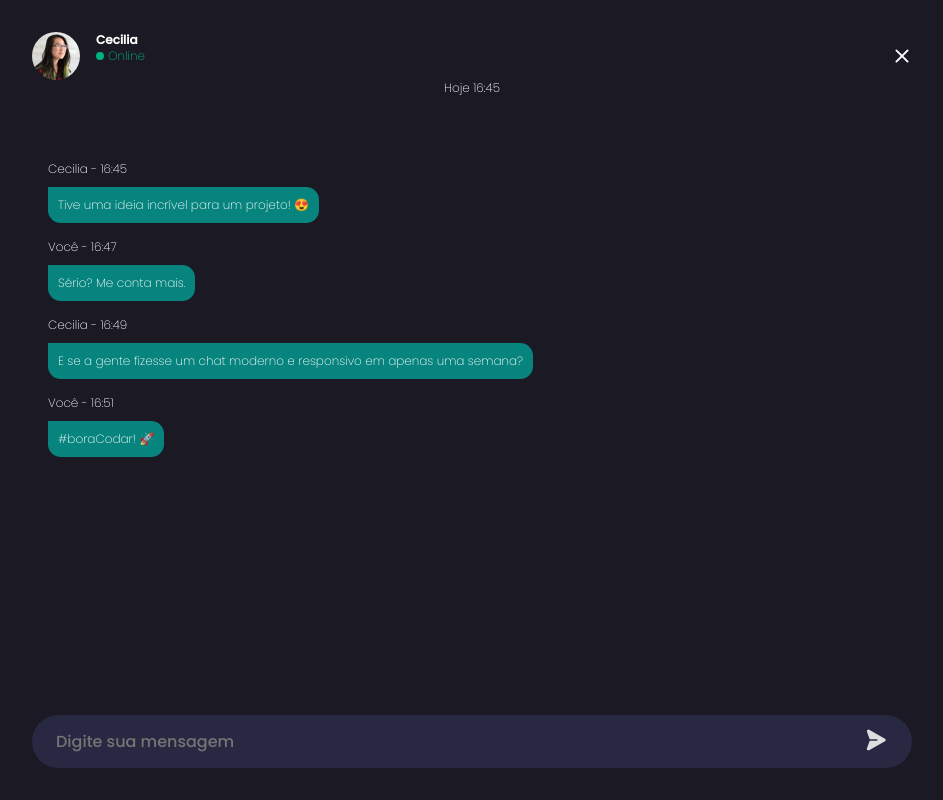
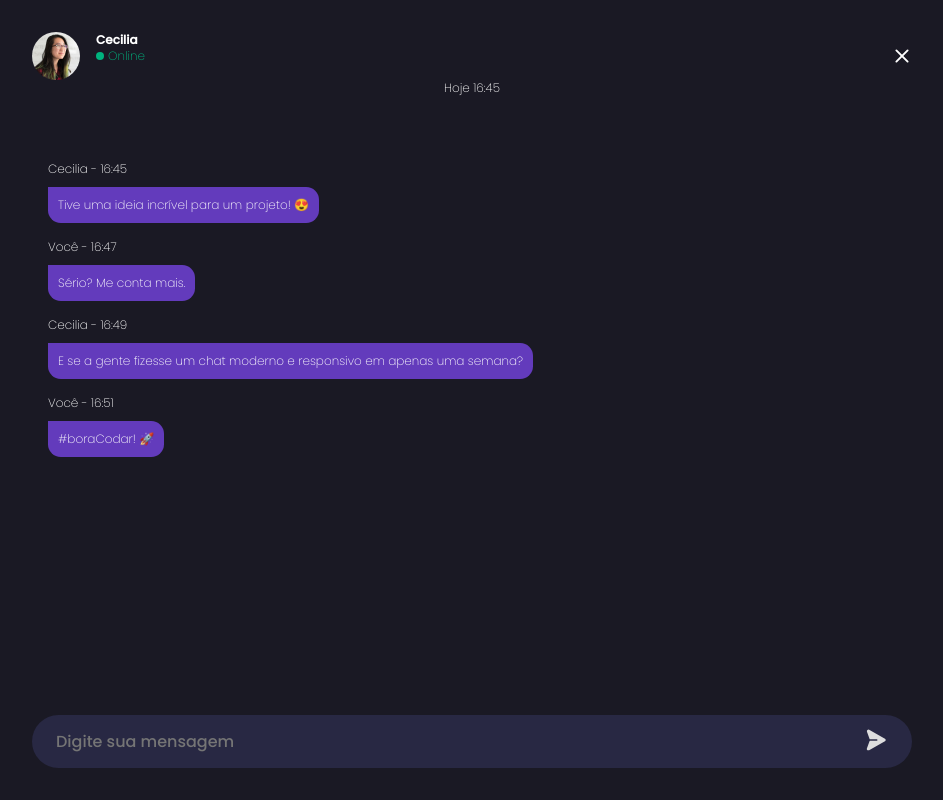
Before and after one commit to claytonfortunato/webChat-04, a React (Vite) app: page / in a window 1280 px wide. Shown: the whole page, without its empty margins (168-1111 px from the left). Built offline with nearby package versions, Linux system fonts and the light colour scheme.

Commit message:
feat: projeto finalizado

```diff
--- a/src/App.tsx
+++ b/src/App.tsx
@@ -130,7 +130,6 @@ export function App() {
               key={index}
               name={message.name + " - " + message.hourAndMinutesMessage}
               message={message.message}
-              you={message.id === chat.you.id}
             />
           );
         })}
--- a/src/components/ChatMessage/index.tsx
+++ b/src/components/ChatMessage/index.tsx
@@ -1,31 +1,16 @@
 import * as C from "./styles";
-
-import clsx from "clsx";
 
 type ChatMessageProps = {
   name: string;
   message: string;
-  you: boolean;
 };
 
-export function ChatMessage({ name, message, you }: ChatMessageProps) {
+export function ChatMessage({ name, message }: ChatMessageProps) {
   return (
-    <C.Container
-      className={clsx("flex flex-col ", {
-        "items-start": you === true,
-        "items-end": you === false,
-      })}
-    >
+    <C.Container>
       <span>{name}</span>
       <C.Background>
-        <p
-          className={clsx({
-            "bg-violet-500 rounded-r-lg": you === true,
-            "bg-green-700 rounded-t-lg": you === false,
-          })}
-        >
-          {message}
-        </p>
+        <p>{message}</p>
       </C.Background>
     </C.Container>
   );
--- a/src/components/ChatMessage/styles.ts
+++ b/src/components/ChatMessage/styles.ts
@@ -1,4 +1,4 @@
-import styled, { css } from "styled-components";
+import styled from "styled-components";
 
 type BackProps = {
   you?: boolean;
@@ -9,13 +9,13 @@ export const Container = styled.div<BackProps>`
   width: 100%;
   display: flex;
   flex-direction: column;
-  align-items: ${(props) => (props ? "flex-start" : "flex-end")};
+  align-items: ${(props) => (props.you ? "flex-end" : "flex-start")};
   margin: 1rem;
 `;
 
-export const Background = styled.div<BackProps>`
-  background-color: ${(props) =>
-    props ? "rgb(7, 132, 126)" : " rgb(99, 59, 188)"};
+export const Background = styled.div`
+  display: flex;
+  background-color: #633bbc;
   margin-top: 10px;
   padding: 10px;
   border-radius: 0 0.8rem 0.8rem 0.8rem;
```
